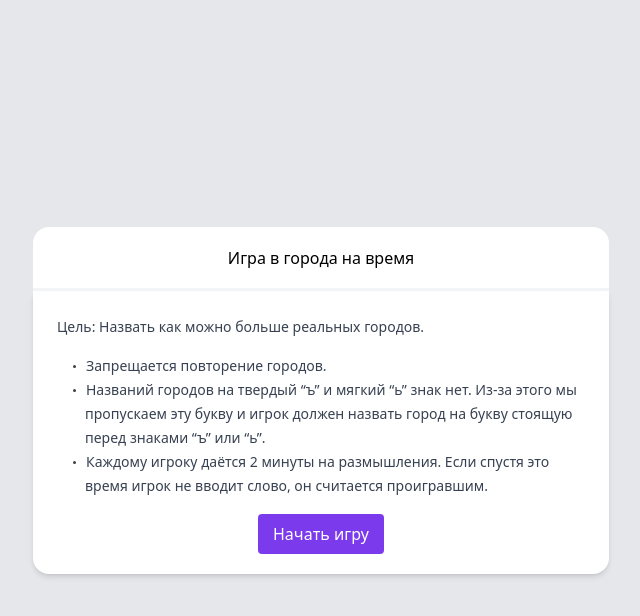
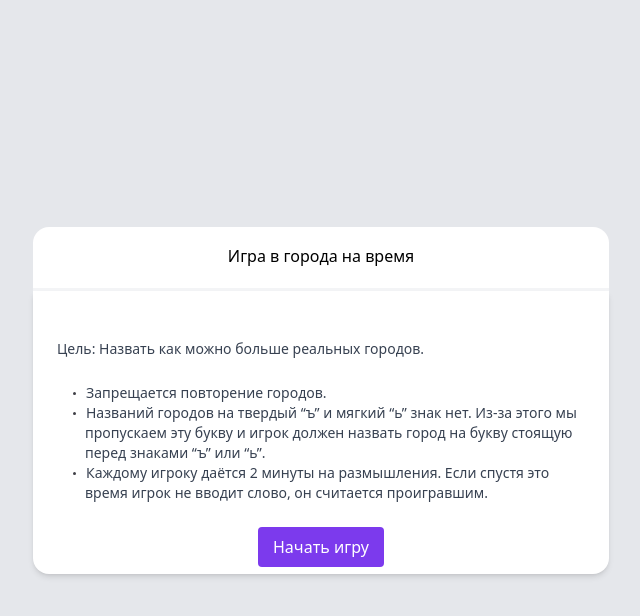
Before and after one commit to M4XPRD/cities-game, a React (Create React App) app: page / in a window 1280 px wide. Both pictures are taken after a click on the button "Начать новую игру". Shown: the top 616 px of the page, without its empty margins (319-959 px from the left). Built offline with nearby package versions, Linux system fonts and the light colour scheme.

Commit message:
First page HTML fixes

```diff
--- a/src/components/WelcomeCard/Content.tsx
+++ b/src/components/WelcomeCard/Content.tsx
@@ -6,21 +6,25 @@ const Content = () => {
   const { handleNextPage } = useNavigation();
 
   return (
-    <div className="h-[283px] bg-white rounded-b-[16px] prose-sm shadow-md">
-      <section className="flex flex-col justify-between p-[24px] h-[235px] text-gray-700">
+    <div className="flex flex-col justify-center items-center h-[283px] bg-white rounded-b-[16px] prose-sm shadow-md">
+      <section className="flex flex-col justify-evenly pt-[24px] pl-[24px] pr-[24px] h-[235px] text-gray-700 text-sm">
+        <div className="flex flex-col gap-[24px] justify-start h-inherit">
           <div>Цель: Назвать как можно больше реальных городов.</div>
-        <ul>
+          <ul className="m-0">
             {rules.map(({ key, text }) => (
-            <li key={key} className="m-0">{text}</li>
+              <li key={key} className="m-0 text-sm">
+                {text}
+              </li>
             ))}
           </ul>
           <button
             type="button"
-          className="bg-violet-600 w-[126px] min-h-[40px] rounded-[4px] text-white self-center prose-base font-medium"
+            className="bg-violet-600 w-[126px] min-h-[40px] rounded-[4px] text-white self-center prose-base font-medium text-base mb-[24px]"
             onClick={handleNextPage}
           >
             Начать игру
           </button>
+        </div>
       </section>
     </div>
   );
--- a/src/components/WelcomeCard/Header.tsx
+++ b/src/components/WelcomeCard/Header.tsx
@@ -1,5 +1,5 @@
 const Header = () => (
-  <h1 className="text-center bg-white rounded-t-[16px] h-[64px] border-b-[3px] border-gray-100 pt-[17px] prose-base">
+  <h1 className="text-center bg-white rounded-t-[16px] h-[64px] border-b-[3px] border-gray-100 pt-[17px] prose-base text-base">
     Игра в города на время
   </h1>
 );
```
Lines whose indentation alone changed are shown as unchanged.
